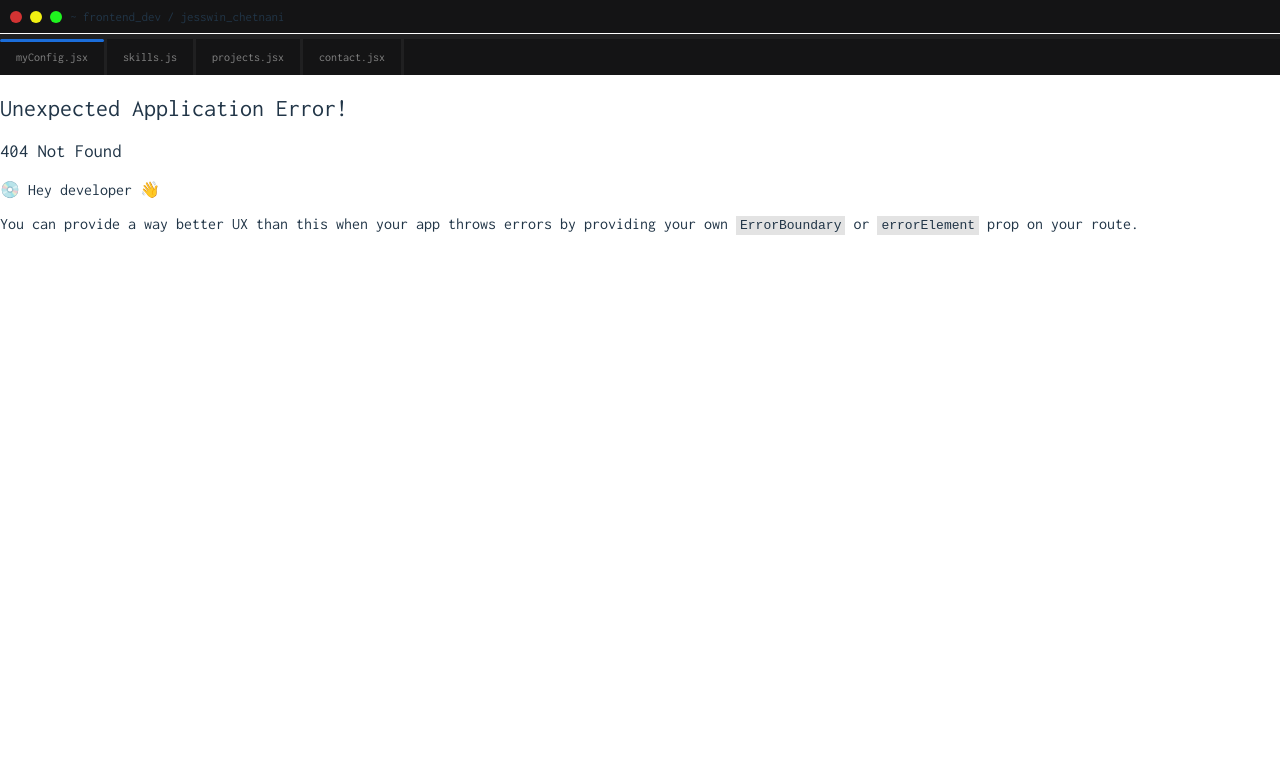
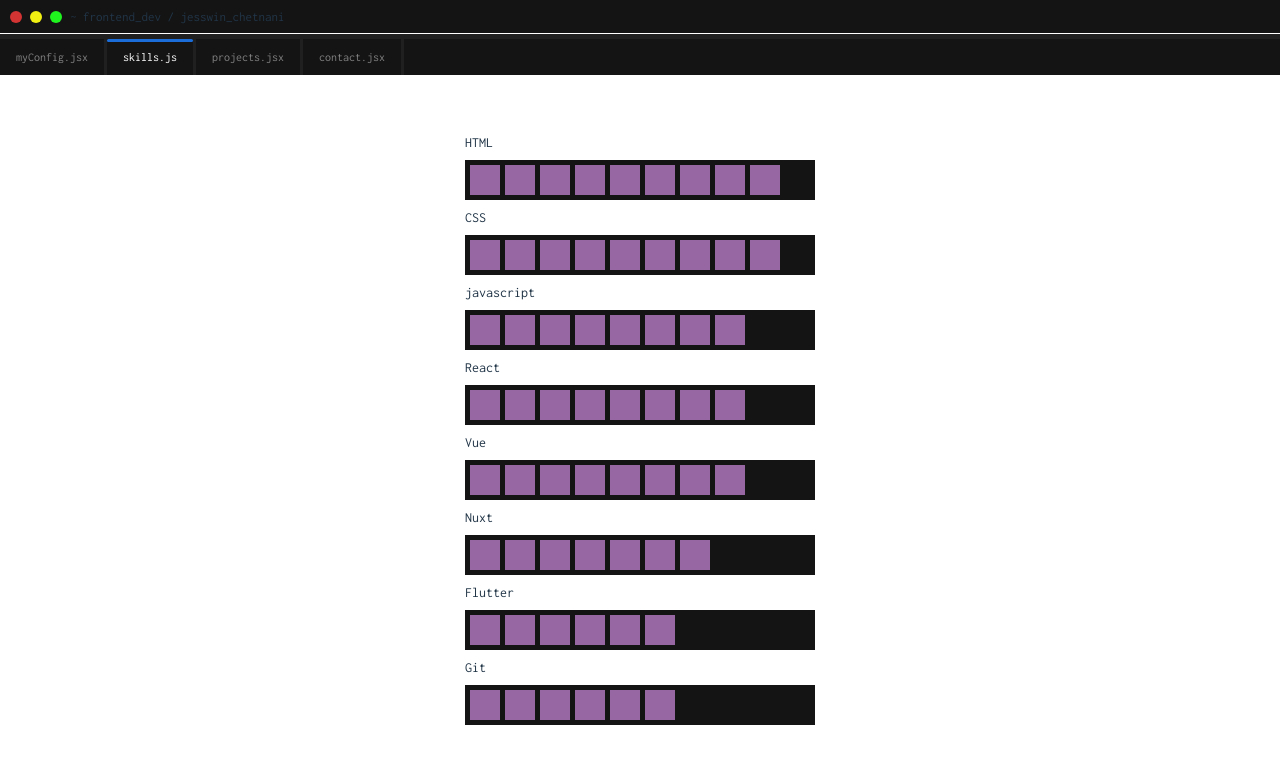
Before and after one commit to jesswin/portfolio, a React (Vite) app: page /skills in a window 1280 px wide. Before the commit this address had no page. Shown: the top 764 px of the page. Built offline with nearby package versions, Linux system fonts and the light colour scheme.

Commit message:
Update: added skills page

```diff
--- a/src/components/Header.jsx
+++ b/src/components/Header.jsx
@@ -42,7 +42,7 @@
             <div
               key={tab.route}
               className={`${classes.tab} ${
-                tab.route == "my-config" ? classes.active : ""
+                tab.route == "skills" ? classes.active : ""
               }`}
             >
               {tab.text}
--- a/src/components/Header.module.css
+++ b/src/components/Header.module.css
@@ -6,6 +6,7 @@
   position: fixed;
   top: 0;
   display: flex;
+  z-index: 99;
 }
 
 .dots {
@@ -58,6 +59,10 @@
   cursor: pointer;
 }
 
+.active{
+  color: #fff;
+}
+
 .active::before {
   position: absolute;
   content: "";
--- a/src/pages/Config.module.css
+++ b/src/routes/Config.module.css
@@ -10,7 +10,8 @@
   box-sizing: border-box;
 }
 
-.name {
+.name,
+.complex {
   color: rgb(240, 189, 93);
 }
 .years {
@@ -19,12 +20,8 @@
 .special {
   color: #9767a4;
 }
-.complex {
-  color: rgb(240, 189, 93);
-}
-.business {
-  color: rgb(76, 143, 229);
-}
+
+.business,
 .intro {
   color: rgb(76, 143, 229);
 }
@@ -87,7 +84,7 @@
     margin-top: 52px;
     align-items: center;
   }
-  .comment{
+  .comment {
     font-size: 24px;
     width: 240px;
   }
--- /dev/null
+++ b/src/routes/Projects.jsx
@@ -0,0 +1,3 @@
+export default function Projects() {
+  return <></>;
+}
--- /dev/null
+++ b/src/routes/Skills.jsx
@@ -0,0 +1,61 @@
+import classes from "./Skills.module.css";
+
+const skills = [
+  {
+    skill: "HTML",
+    rating: 9,
+  },
+
+  {
+    skill: "CSS",
+    rating: 9,
+  },
+
+  {
+    skill: "javascript",
+    rating: 8,
+  },
+
+  {
+    skill: "React",
+    rating: 8,
+  },
+
+  {
+    skill: "Vue",
+    rating: 8,
+  },
+
+  {
+    skill: "Nuxt",
+    rating: 7,
+  },
+
+  {
+    skill: "Flutter",
+    rating: 6,
+  },
+  {
+    skill: "Git",
+    rating: 6,
+  },
+];
+
+export default function Skills() {
+  return (
+    <div className={classes.skills}>
+      {skills.map((skill) => {
+        return (
+          <div key={skill.skill}>
+            {skill.skill}
+            <div className={classes.skill}>
+              {Array.from({ length: skill.rating }, (_, index) => (
+                <div key={index} className={classes["skill-indi"]}></div>
+              ))}
+            </div>
+          </div>
+        );
+      })}
+    </div>
+  );
+}
--- /dev/null
+++ b/src/routes/Skills.module.css
@@ -0,0 +1,21 @@
+.skills {
+  font-size: 14px;
+  width: 100%;
+  margin: 60px auto 0;
+  max-width: calc((30px * 10) + 50px);
+}
+.skill {
+  width: calc((30px * 10) + 50px);
+  background-color: #141415;
+  display: flex;
+  gap: 5px;
+  margin: 10px 0;
+  box-sizing: border-box;
+  padding: 5px;
+}
+
+.skill-indi {
+  height: 30px;
+  width: 30px;
+  background-color: #9767a4;
+}
```
Also changed, not shown: src/App.jsx (+6 -1 lines), src/routes/Config.jsx (renamed from src/pages/Config.jsx).
